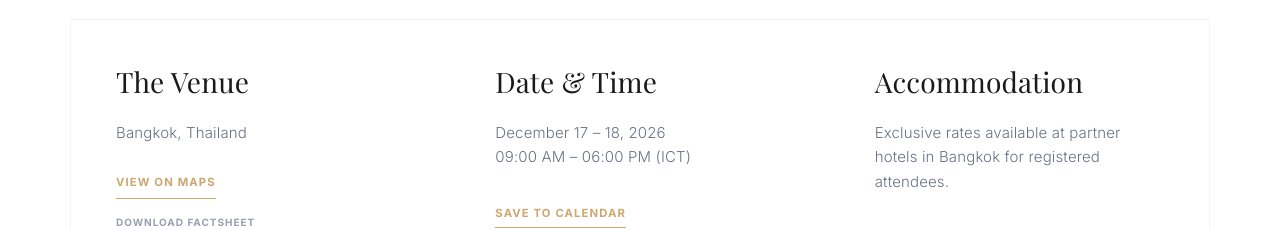
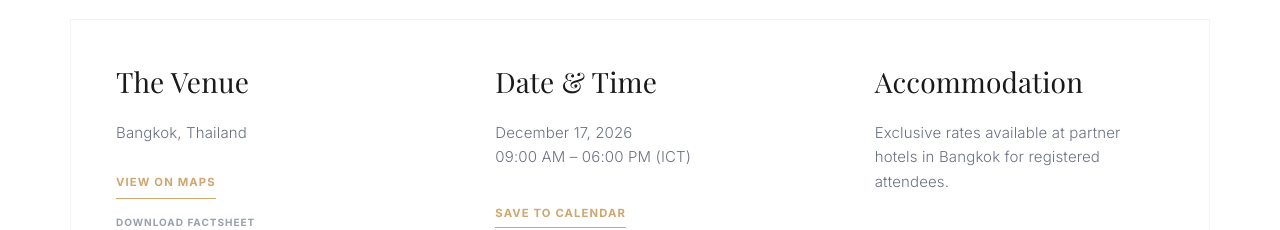
Before and after one commit to Saatvik420/IndiGlobalExpo, a React (Vite) app in the folder frontend/trade_expo/: page /visitor in a window 1280 px wide. Shown: the part 2040-2270 px from the top of the page. Built offline with nearby package versions, Linux system fonts and the light colour scheme; no server answers; some icons are missing.

Commit message:
Update event date to December 17 across Visitor pages

```diff
--- a/frontend/trade_expo/src/pages/Visitor.jsx
+++ b/frontend/trade_expo/src/pages/Visitor.jsx
@@ -153,7 +153,7 @@ const Visitor = () => {
             <div className="bg-white p-12 hover:bg-brand-dark group transition-colors duration-500">
               <i className="ph ph-calendar-blank text-4xl text-brand-accent mb-8"></i>
               <h4 className="font-serif text-3xl text-brand-dark group-hover:text-white mb-6 transition-colors">Date & Time</h4>
-              <p className="text-gray-500 group-hover:text-gray-400 font-light leading-relaxed mb-8">December 17 – 18, 2026 <br />09:00 AM – 06:00 PM (ICT)</p>
+              <p className="text-gray-500 group-hover:text-gray-400 font-light leading-relaxed mb-8">December 17, 2026 <br />09:00 AM – 06:00 PM (ICT)</p>
               <span className="text-xs font-bold uppercase tracking-widest text-brand-accent border-b border-brand-accent pb-2">Save to Calendar</span>
             </div>
             {/* Logistic 3 */}
--- a/frontend/trade_expo/src/pages/VisitorDashboard.jsx
+++ b/frontend/trade_expo/src/pages/VisitorDashboard.jsx
@@ -152,7 +152,7 @@ const VisitorDashboard = () => {
                       <div className="w-10 h-10 bg-white/10 rounded-full flex items-center justify-center flex-shrink-0 text-brand-accent"><Calendar size={20} /></div>
                       <div>
                         <p className="text-xs font-bold uppercase tracking-widest text-brand-accent mb-1">Date</p>
-                        <p className="text-sm font-light">December 17-18, 2026</p>
+                        <p className="text-sm font-light">December 17, 2026</p>
                       </div>
                     </div>
                     <div className="flex items-start gap-4">
```
